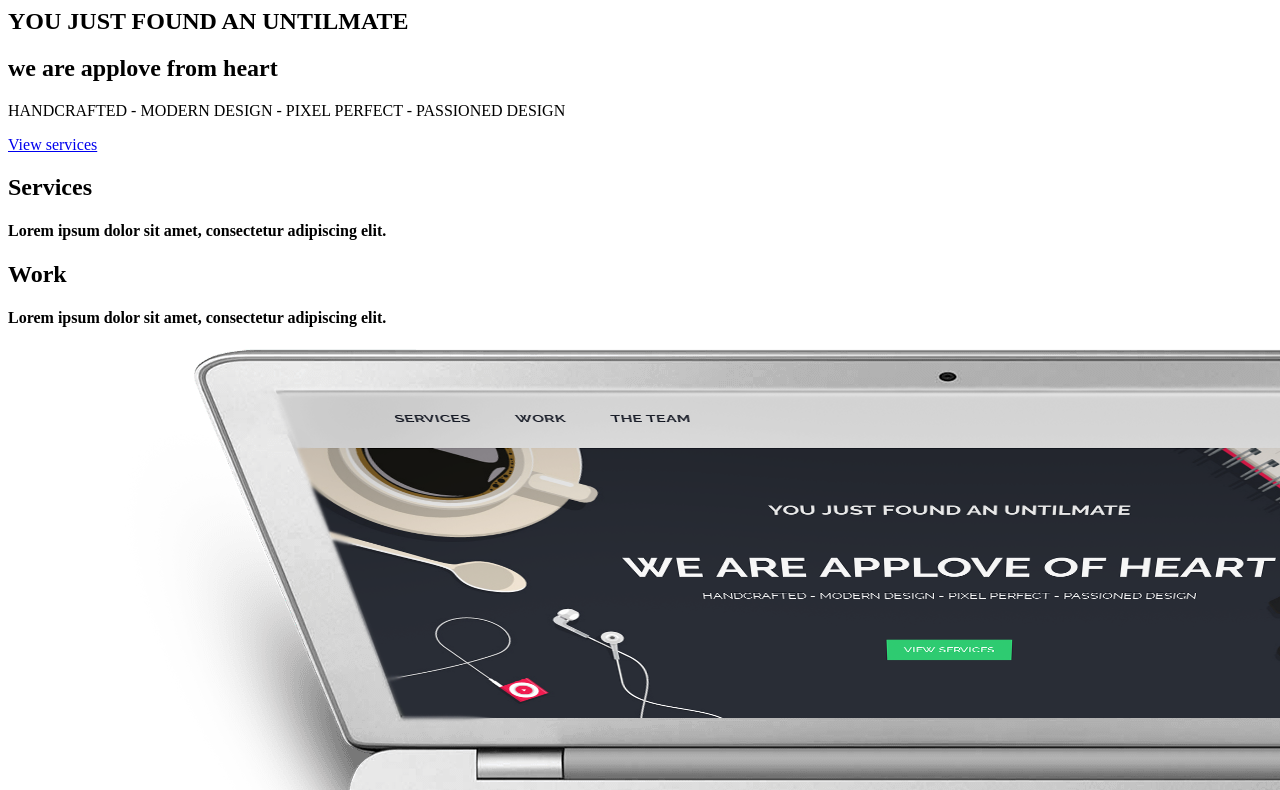
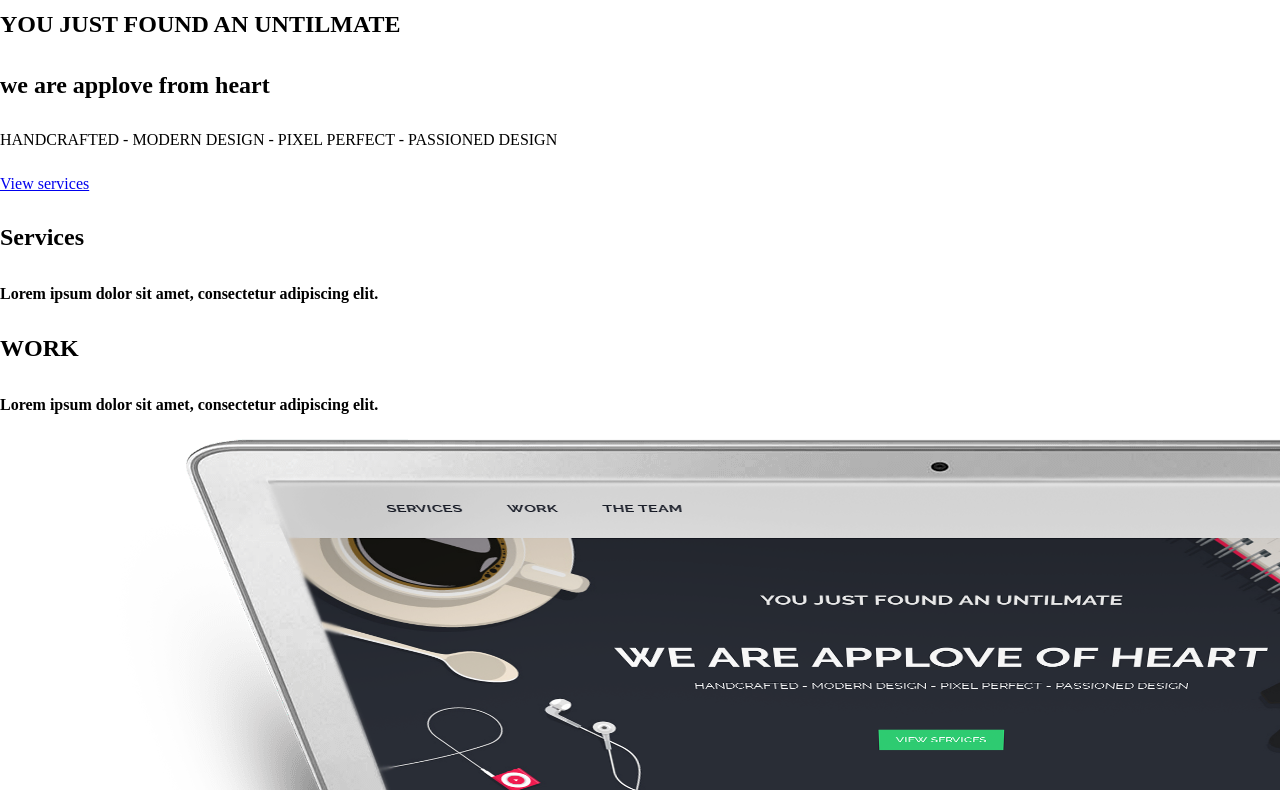
Before and after one commit to aaliaga01/applove-flex, a plain HTML site: page index.html in a window 1280 px wide. Shown: the part 94-884 px from the top of the page. Drawn offline with Linux system fonts and the light colour scheme.

Commit message:
se enlazan arvhicos externos

```diff
--- a/index.html
+++ b/index.html
@@ -6,15 +6,15 @@
 	<!-- Importa fontAwesome -->
 
 	<!-- Importa la fuente del proyecto (Open Sans de Google Fonts (https://fonts.google.com) -->
-
-	<!-- Enlaza tu CSS reutilizable aquí (common.css) -->
-
+	<link href="https://fonts.googleapis.com/css?family=Open+Sans:400,700" rel="stylesheet">	<!-- Enlaza tu CSS reutilizable aquí (common.css) -->
+	<link rel="stylesheet" type="text/css" href="css/common.css">
 	<!-- Enlaza tu CSS del proyecto aquí -->
+	<link rel="stylesheet" type="text/css" href="css/main.css">
 
 </head>
 <body>
 	<header>
-		<div class="menu-container">
+		<div>
 			<a href="#services">Services</a>
 			<a href="#work">Work</a>
 			<a href="#">The team</a>
```
